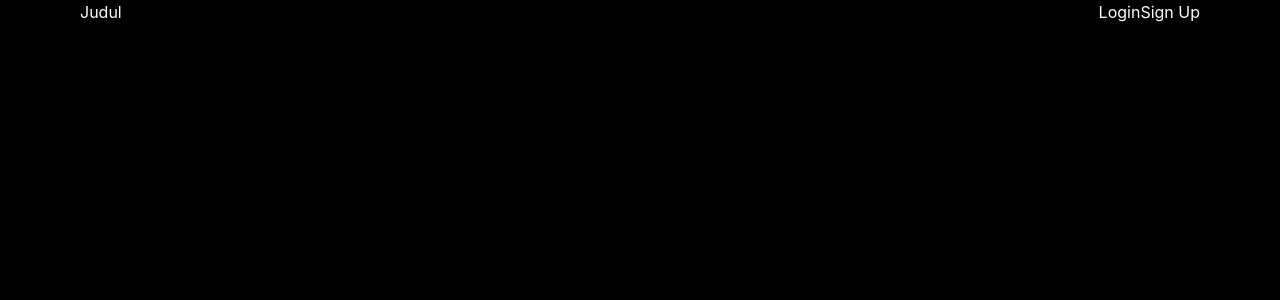
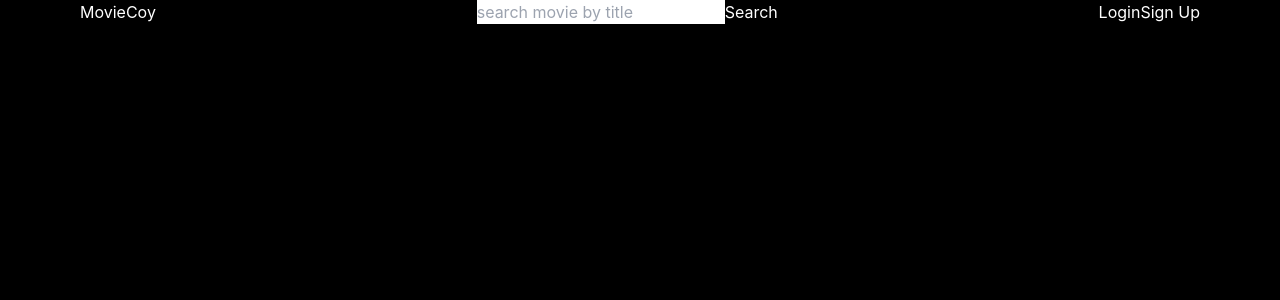
Before and after one commit to lindorapel/Movies-List_App_React, a React (Vite) app: page /details/1 in a window 1280 px wide. Before the commit this address had no page. Shown: the top 300 px of the page. Built offline with nearby package versions, Linux system fonts and the light colour scheme.

Commit message:
add search

```diff
--- a/src/components/Carousels.jsx
+++ b/src/components/Carousels.jsx
@@ -14,7 +14,7 @@ const Carousels = ({ id, imageURL, title, overview }) => {
         <h1 className="mb-1 text-white font-semibold text-4xl">{title}</h1>
         <p className="text-lg text-white font-normal">{overview}</p>
         <Link
-          className="flex text-lg font-medium text-white bg-red-700 hover:bg-red-800 rounded-sm w-max px-5 py-3"
+          className="flex text-lg font-medium text-white bg-red-600 hover:bg-red-700 rounded-sm w-max px-5 py-3"
           to={`/details/${id}`}
         >
           More Details
--- a/src/components/Header.jsx
+++ b/src/components/Header.jsx
@@ -1,11 +1,51 @@
+import { useState, useEffect } from "react";
+import { Link, useSearchParams } from "react-router-dom";
+import SearchBar from "./SearchBar";
+import axios from "axios";
+
 const Header = () => {
+  const [searchParams] = useSearchParams();
+  const [setSearchMovie] = useState([]);
+
+  const query = searchParams.get("query");
+  const page = searchParams.get("page");
+
+  useEffect(() => {
+    const getSearchMovie = async () => {
+      try {
+        //get token from local storage
+        const token = localStorage.getItem("token");
+        if (!token) return;
+
+        // Get the data from API with query and page variable
+        const response = await axios.get(
+          `${
+            import.meta.env.VITE_API_URL
+          }/api/v1/search/movie?page=${page}&query=${query}`,
+          {
+            headers: {
+              Authorization: `Bearer ${token}`,
+            },
+          }
+        );
+        // Set state for the movie that have been searched
+        const { data } = response.data;
+        console.log(data.name);
+        setSearchMovie(data);
+      } catch (error) {
+        console.error(error);
+      }
+    };
+    getSearchMovie();
+  }, [query, page]);
+
   return (
-    <div className="container flex justify-between text-white ">
+    <div className="container flex justify-between text-white mx-auto">
       <div>
-        <h1>Judul</h1>
+        <Link to={"/"}>MovieCoy</Link>
       </div>
       <div>
-        <form action=""></form>
+        <SearchBar defaultKeyword={query} />
       </div>
       <div>
         <button>Login</button>
--- /dev/null
+++ b/src/components/SearchBar.jsx
@@ -0,0 +1,50 @@
+import { useState, useEffect } from "react";
+import PropTypes from "prop-types";
+import { useNavigate } from "react-router-dom";
+
+function SearchBar({ defaultKeyword }) {
+  const [keyword, setKeyword] = useState(defaultKeyword || "");
+  const navigate = useNavigate();
+
+  useEffect(() => {
+    if (defaultKeyword) {
+      setKeyword(defaultKeyword);
+    }
+  }, [defaultKeyword]);
+
+  const onSubmitHandler = (event) => {
+    event.preventDefault();
+
+    const searchQuery = event.target.search.value;
+    if (searchQuery.trim() === "") {
+      return;
+    }
+    const searchUrl = `/search?query=${searchQuery}`;
+    // search(keyword);
+    navigate(searchUrl);
+  };
+
+  const onKeywordChangeHandler = (event) => {
+    setKeyword(event.target.value);
+  };
+
+  return (
+    <form action="search" onSubmit={onSubmitHandler}>
+      <input
+        name="search"
+        className="text-black"
+        type="text"
+        placeholder="search movie by title"
+        value={keyword}
+        onChange={onKeywordChangeHandler}
+      />
+      <button type="submit">Search</button>
+    </form>
+  );
+}
+
+SearchBar.propTypes = {
+  defaultKeyword: PropTypes.string,
+};
+
+export default SearchBar;
--- /dev/null
+++ b/src/components/searchPages.jsx
@@ -0,0 +1,37 @@
+import { useState, useEffect } from "react";
+import SearchBar from "../components/SearchBar";
+import MovieList from "../components/MovieList";
+import { searchMovies } from "../utils/data";
+import { useSearchParams } from "react-router-dom";
+
+function SearchPageWrapper() {
+  const [searchParams, setSearchParams] = useSearchParams();
+  const [foundMovies, setFoundMovies] = useState([]);
+
+  const title = searchParams.get("title");
+
+  const onSearchHandler = (keyword) => {
+    setFoundMovies(searchMovies(keyword));
+    changeSearchParams(keyword);
+  };
+
+  function changeSearchParams(keyword) {
+    setSearchParams({ title: keyword });
+  }
+
+  useEffect(() => {
+    if (title) {
+      setFoundMovies(searchMovies(title));
+    }
+  }, [title]);
+
+  return (
+    <>
+      <h2>Search Movie</h2>
+      <SearchBar search={onSearchHandler} defaultKeyword={title} />
+      <MovieList movies={foundMovies} />;
+    </>
+  );
+}
+
+export default SearchPageWrapper;
--- /dev/null
+++ b/src/pages/SearchResult/index.jsx
@@ -0,0 +1,70 @@
+import { useEffect, useState } from "react";
+import { useSearchParams, Link } from "react-router-dom";
+import axios from "axios";
+
+function HasilPencarian() {
+  const [searchParams] = useSearchParams();
+  const [searchMovie, setSearchMovie] = useState([]);
+
+  const query = searchParams.get("query");
+  const page = searchParams.get("page");
+
+  useEffect(() => {
+    const getSearchMovie = async () => {
+      try {
+        //get token from local storage
+        const token = localStorage.getItem("token");
+        if (!token) return;
+
+        // Get the data from API with query and page variable
+        const response = await axios.get(
+          `${
+            import.meta.env.VITE_API_URL
+          }/api/v1/search/movie?page=${page}&query=${query}`,
+          {
+            headers: {
+              Authorization: `Bearer ${token}`,
+            },
+          }
+        );
+        // Set state for the movie that have been searched
+        const { data } = response.data;
+        console.log(data.name);
+        setSearchMovie(data);
+      } catch (error) {
+        // console.error(error);
+      }
+    };
+    getSearchMovie();
+  }, [query, page]);
+
+  //   console.log(searchMovie);
+
+  return (
+    <>
+      <div className="w-full bg-black">
+        <h1 className="text-white font-semibold text-3xl pt-28 ml-6 md:text-4xl md:ml-10 md:pt-28 mb-5">
+          {`Search = ${query}`}
+        </h1>
+        <div className="grid lg:grid-cols-4 md:grid-cols-2">
+          {searchMovie.map((search) => (
+            <div
+              key={search.id}
+              className="border-2 border-red-800 hover:border-white p-2 m-4 flex justify-center cursor-pointer"
+            >
+              <Link to={`/detail-film/${search.id}`}>
+                <img
+                  src={import.meta.env.VITE_BASEIMGURL + search.poster_path}
+                  alt="Poster_movie"
+                  className="flex justify-center items-center content-center opacity-60 hover:opacity-100 "
+                />
+              </Link>
+            </div>
+          ))}
+        </div>
+      </div>
+    </>
+  );
+}
+
+export default HasilPencarian;
```
Also changed, not shown: public/tes.jsx (added, +15 -0 lines).
